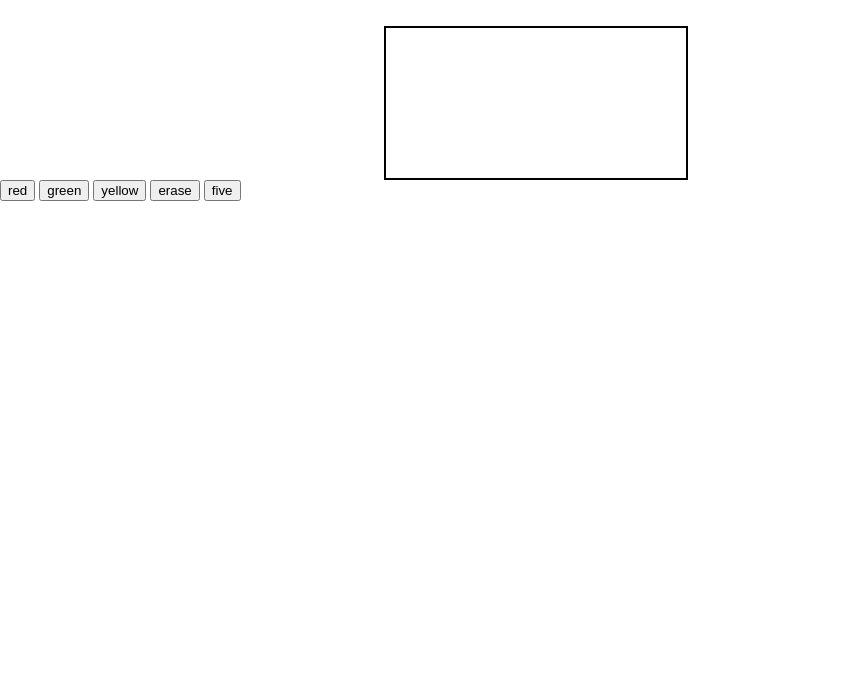
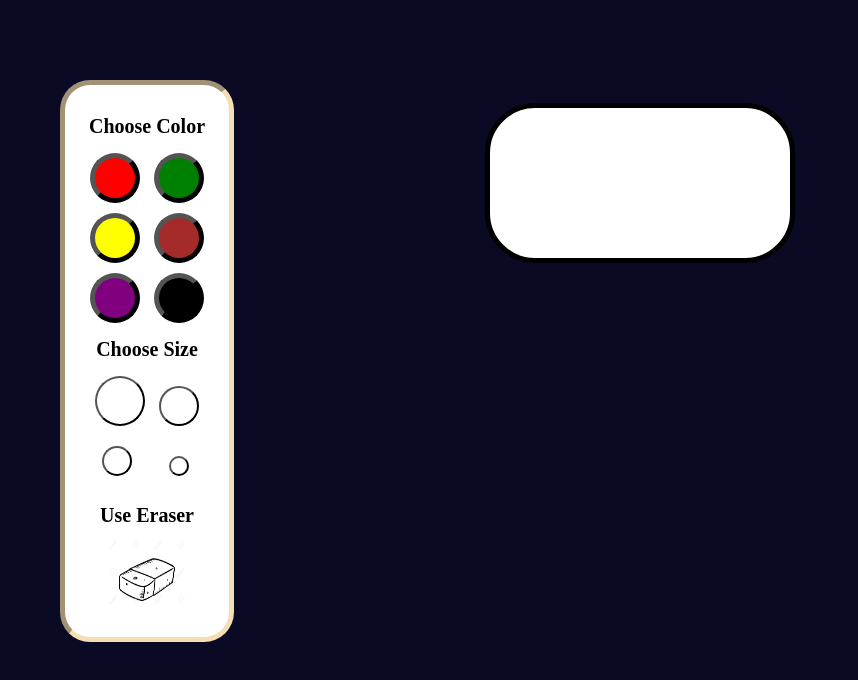
Before and after one commit to rishabh1403/my-color-book, a website: page public/index.html in a window 1280 px wide. Shown: the whole page, without its empty margins (0-858 px from the left). Drawn offline with nearby package versions, Linux system fonts and the light colour scheme.

Commit message:
page complete , will create option page now

```diff
--- a/public/index.html
+++ b/public/index.html
@@ -4,20 +4,58 @@
     <link href="style.css" rel="stylesheet">
   <head>
   <body ng-controller="mainCtrl">
-    <canvas id="myCanvas">
+      <div class="mainBody">
+          <div class="siteContent">
+              <div class="leftDiv">
+                    <div class="optionContainer">
+                        <div class="optionHeading">
+                            Choose Color
+                        </div>
+                        <div class="colorButtonsContainer">
+                            <button ng-click="colorChange('red')" class="colorButtons" id="redColorButton"></button>
+                            <button ng-click="colorChange('green')" class="colorButtons" id="greenColorButton"></button>
+                        </div>
+                        <div class="colorButtonsContainer">
+                            <button ng-click="colorChange('yellow')" class="colorButtons" id="yellowColorButton"></button>
+                            <button ng-click="colorChange('brown')" class="colorButtons" id="brownColorButton"></button>
+                        </div>
+                        <div class="colorButtonsContainer">
+                            <button ng-click="colorChange('purple')" class="colorButtons" id="purpleColorButton"></button>
+                            <button ng-click="colorChange('black')" class="colorButtons" id="blackColorButton"></button>
+                        </div>
+                        <div class="optionHeading">
+                            Choose Size
+                        </div>
+                        <div class="colorButtonsContainer">
+                            <button ng-click="radiusChange(10)" id="tenRadius"></button>
+                            <button ng-click="radiusChange(5)" id="fiveRadius"></button>
+                        </div>
+                        <div class="colorButtonsContainer">
+                            <button ng-click="radiusChange(2)" id="twoRadius"></button>
+                            <button ng-click="radiusChange(1)" id="oneRadius"></button>
+                        </div>
+                        <div class="optionHeading">
+                            Use Eraser
+                        </div>
+                        <div class="colorButtonsContainer">
+                            <img  src="erasernew.jpg" ng-click="colorChange('white')" class="eraserButton" ></img>
+                        </div>
+                    </div>
+              </div>
+              <div class="middleDiv">
+                  <div class="canvasConatiner">
+                      <canvas id="myCanvas">
+                          Please Update your browser , The app is not supported for your browser!!!.
+                      </canvas>
+                  </div>
 
-    </canvas>
-    <div>
-      <button ng-click="colorChange('red')">red</button>
-      <button ng-click="colorChange('#32cd32')">green</button>
-      <button ng-click="colorChange('brown')">yellow</button>
+              </div>
+              <!-- <div class="rightDiv">
+                  space for extra options
+              </div> -->
+          </div>
+      </div>
 
-
-      <button ng-click="colorChange('white')">erase</button>
-
-      <button ng-click="radiusChange(2)">five</button>
-
-    </div>
     <script src="angular.js"></script>
     <script src="http://172.16.1.31:3000/socket.io/socket.io.js"></script>
 
--- a/public/main.js
+++ b/public/main.js
@@ -14,10 +14,10 @@
     var data = "this is good";
     Socket.on("connect",function(){
       Socket.emit("message",data);
-        alert(this.id);
+        //alert(this.id);
     });
     Socket.on("message",function (data) {
-      alert(data);
+      //alert(data);
     })
 
     var canvas = document.getElementById("myCanvas");
--- a/public/style.css
+++ b/public/style.css
@@ -1,9 +1,116 @@
-body{
-   margin : 0;
+body {
+    margin: 0;
+    background-color: #0A0A25;
 }
-#myCanvas{
-  margin-left: 30%;
-  margin-top: 2%;
-  border:2px black solid;
-  /*background: url('download.png') no-repeat;*/
+.mainBody {
+    margin: 0;
+    height: 100%;
+    width: 100%;
 }
+.siteContent {
+    margin: 20px;
+}
+.rightDiv {
+    float: right;
+}
+.leftDiv {
+    float: left;
+    background-color: white;
+    margin: 40px 0px 0px 40px;
+    padding: 20px;
+    border-width: 5px;
+    border-style: inset;
+    border-radius: 30px;
+    border-color: wheat;
+}
+.middleDiv {
+    margin-left: 200px;
+    margin-right: 200px;
+    text-align: center;
+}
+.colorButtons {
+    border-radius: 50%;
+    width: 50px;
+    height: 50px;
+    border-color: black;
+    border-width: 5px;
+    margin: 5px;
+}
+#redColorButton {
+    background-color: red;
+}
+#greenColorButton {
+    background-color: green;
+}
+#yellowColorButton {
+    background-color: yellow;
+}
+#brownColorButton {
+    background-color: brown;
+}
+#purpleColorButton {
+    background-color: purple;
+}
+#blackColorButton {
+    background-color: black;
+}
+#tenRadius {
+    border-radius: 50%;
+    width: 50px;
+    height: 50px;
+    border-color: black;
+    border-width: 2px;
+    margin: 5px;
+    background-color: white;
+}
+#fiveRadius {
+    border-radius: 50%;
+    width: 40px;
+    height: 40px;
+    border-color: black;
+    border-width: 2px;
+    margin: 5px;
+    background-color: white;
+}
+#twoRadius {
+    border-radius: 50%;
+    width: 30px;
+    height: 30px;
+    border-color: black;
+    border-width: 2px;
+    margin: 15px;
+    background-color: white;
+}
+#oneRadius {
+    border-radius: 50%;
+    width: 20px;
+    height: 20px;
+    border-color: black;
+    border-width: 2px;
+    margin: 18px;
+    background-color: white;
+}
+.colorButtonsContainer{
+    text-align: center;
+}
+.optionHeading {
+    text-align: center;
+    font-weight: bold;
+    font-size: 20px;
+    margin: 10px 0px 10px 0px;
+}
+.canvasConatiner{
+    margin: 40px;
+    padding: 50px;
+}
+.eraserButton{
+    width: 80px;
+    height: 80px;
+}
+#myCanvas {
+    margin-top: 2%;
+    background-color: white;
+    border-radius: 50px;
+    border: 5px solid black;
+    /*background: url('download.png') no-repeat;*/
+}
```
Also changed, not shown: server.js (+1 -8 lines), public/erasernew.jpg (added).
